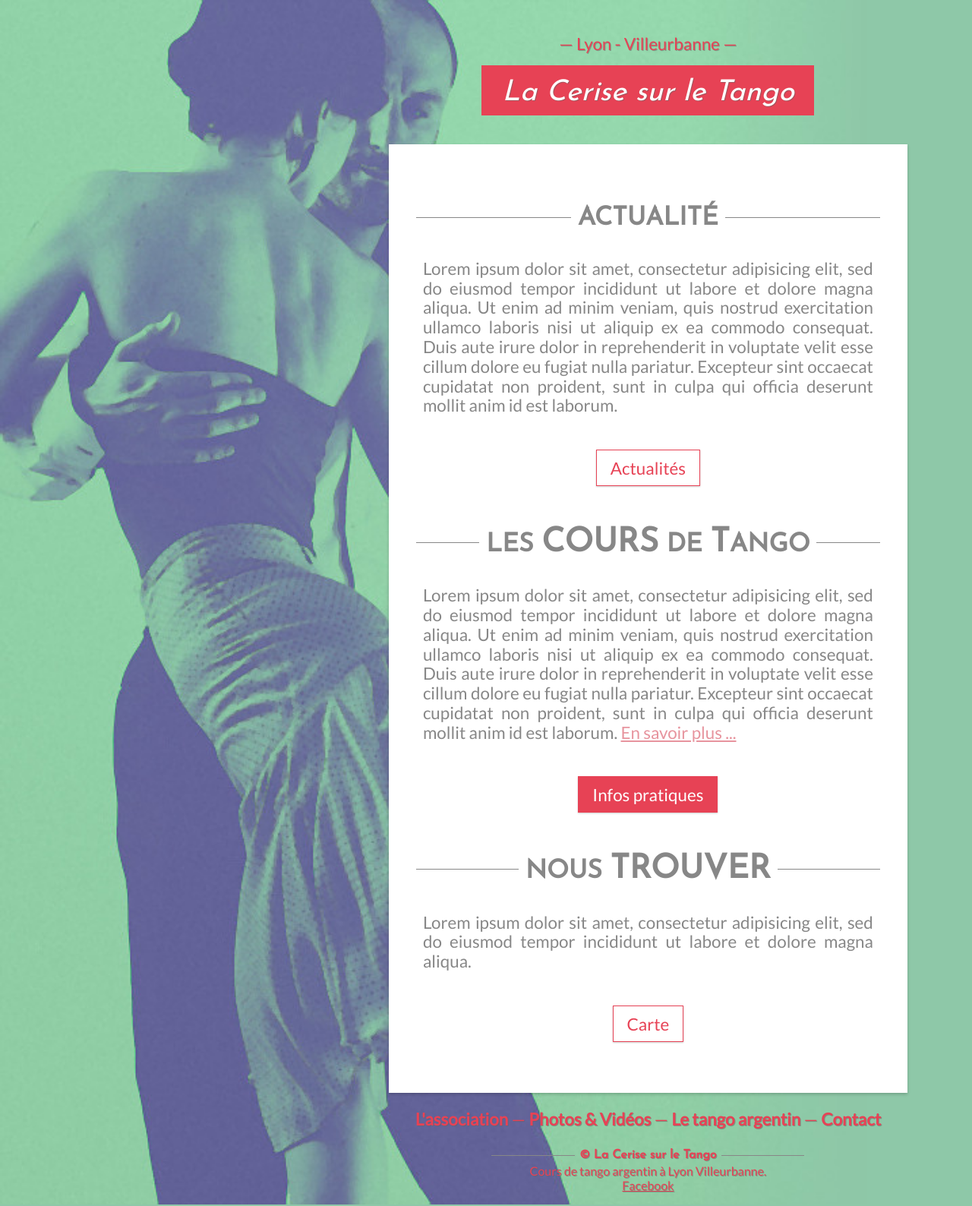
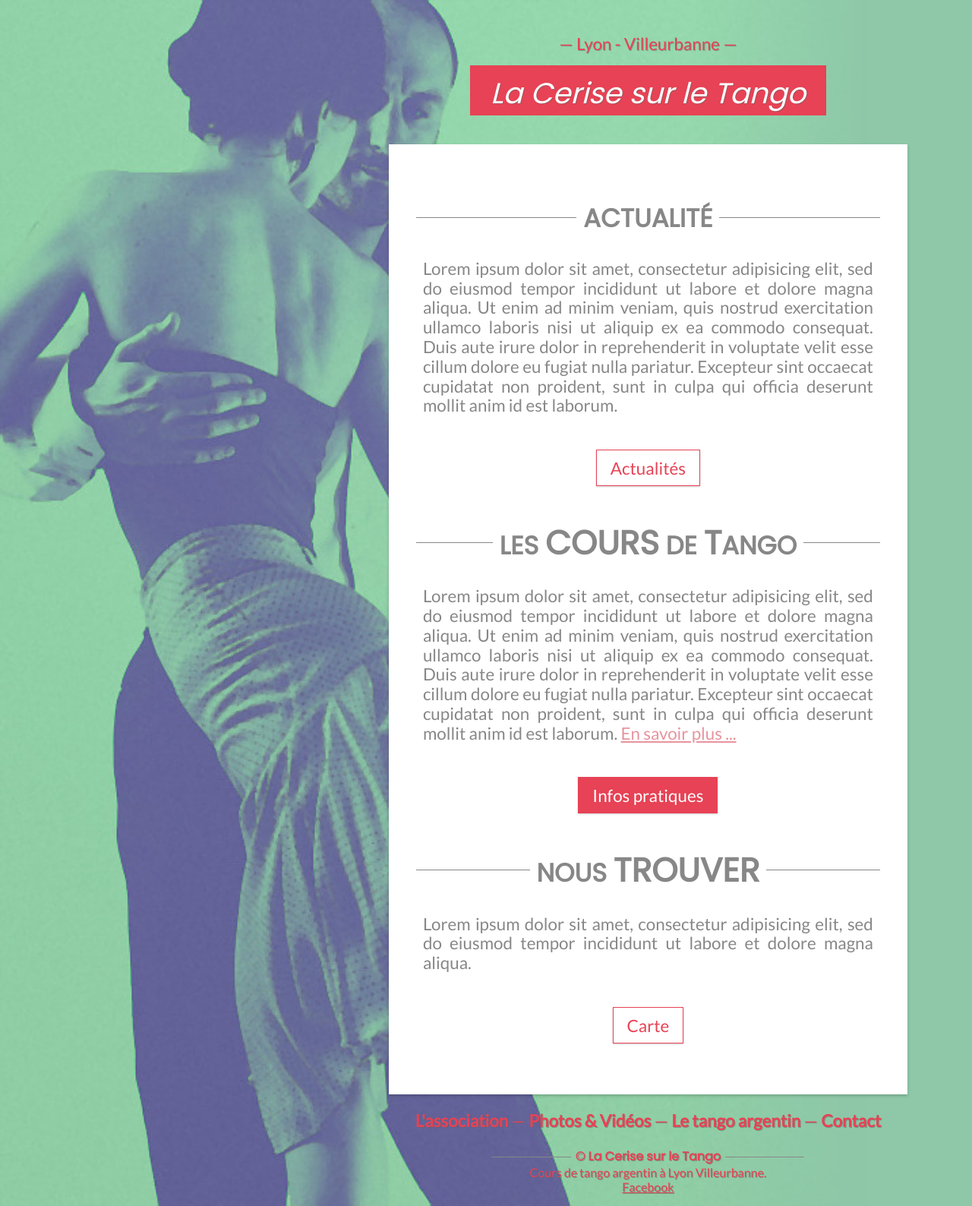
Before and after one commit to lacerisesurletango/lacerisesurletango.github.io, a Jekyll site: the page built from index.html, in a window 1280 px wide. Shown: the whole page at 76% size. Built offline with Jekyll 4.4.1, drawn with Linux system fonts in a browser that asks for light colours.

Commit message:
Test police poppins

```diff
--- a/_includes/head.html
+++ b/_includes/head.html
@@ -7,7 +7,7 @@
   <meta name="description" content="{% if page.excerpt %}{{ page.excerpt | strip_html }}{% else %}{{ site.description }}{% endif %}">
 
   <link rel="stylesheet" href="/css/normalize.css">
-  <link href="https://fonts.googleapis.com/css?family=Josefin+Sans|Lato" rel="stylesheet">
+  <link href="https://fonts.googleapis.com/css?family=Poppins|Lato" rel="stylesheet">
   <link rel="stylesheet" href="/css/main.css">
 
   <link rel="alternate" type="application/rss+xml" title="{{ site.title }}" href="/feed.xml">
--- a/css/main.css
+++ b/css/main.css
@@ -23,7 +23,7 @@
 }
 
 h1,h2,h3,h4,h5 {
-  font-family: 'Josefin Sans','Lato',  sans-serif;
+  font-family: 'Poppins','Lato',  sans-serif;
 }
 
 a {
```
